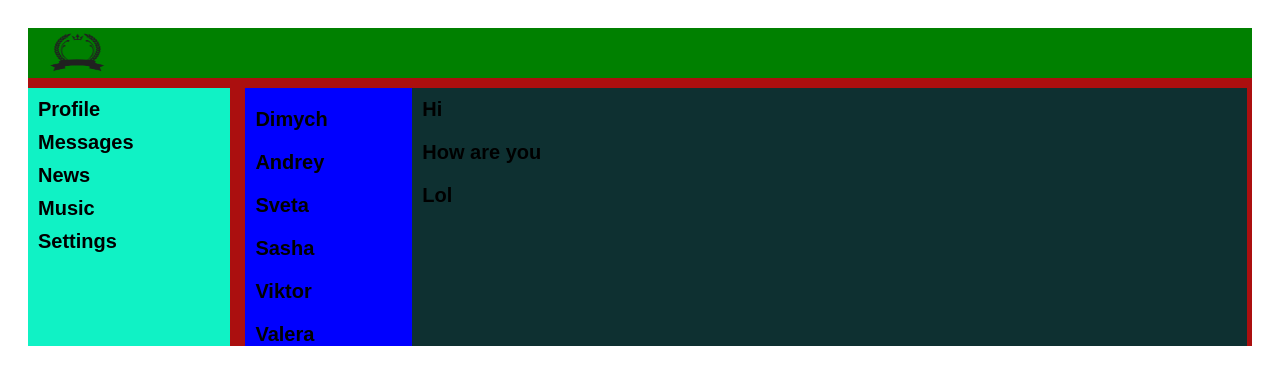
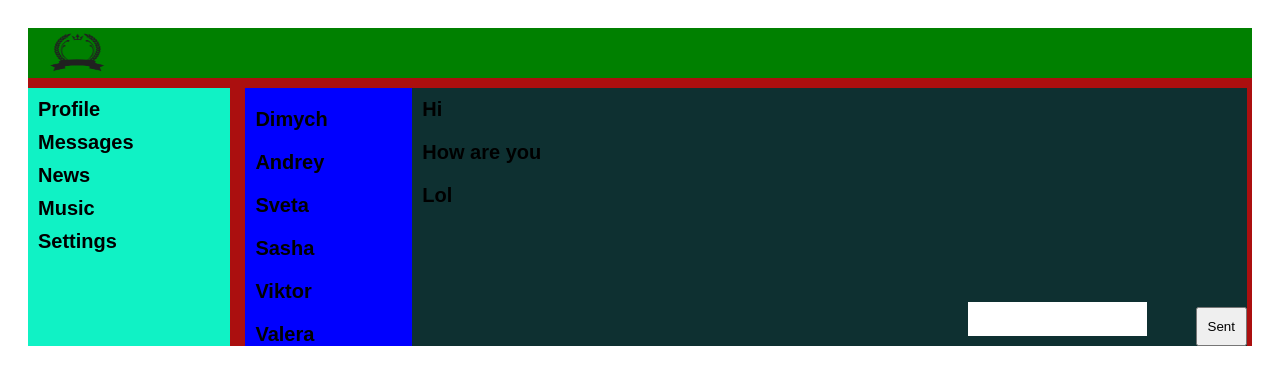
Before and after one commit to Askeladd04/ReactProject, a React (Create React App) app: page /dialogs in a window 1280 px wide. Shown: the top 384 px of the page. Built offline with nearby package versions, Linux system fonts and the light colour scheme.

Commit message:
Dobaleniya Reducer and Dispatch

```diff
--- a/src/App.js
+++ b/src/App.js
@@ -17,8 +17,8 @@ const App = (props) => {
         <Nav />
         <div className='app_wrapper_content'>
         <Routes>
-            <Route path='/content' element={<Content posts={props.store.getState().posts} addPost={props.store.addPost.bind(props.store)} newPost={props.store.getState().newPost} updateNewPost={props.store.updateNewPost.bind(props.store)} />} />
-          <Route path='/dialogs' element={<Dialogs userData={props.store.getState().userData} usersMessage={props.store.getState().usersMessage} />} />
+            <Route path='/content' element={<Content posts={props.store.getState().posts} dispatch={props.store.dispatch.bind(props.store)} newPost={props.store.getState().newPost}  />} />
+            <Route path='/dialogs' element={<Dialogs userData={props.store.getState().userData} usersMessage={props.store.getState().usersMessage} dispatch={props.store.dispatch.bind(props.store)} newMessage={props.store.getState().newMessage} />} />
         </Routes>
         </div>
         </div>
--- a/src/components/MainContent/Dialogs/Dialogs.jsx
+++ b/src/components/MainContent/Dialogs/Dialogs.jsx
@@ -2,19 +2,29 @@ import React from "react";
 import cls from'./Dialogs.module.css'
 import Dialog from "./dialog";
 import Message from "./Message";
-let dialogEl;
-let messageEl;
+import { updateMessageActionCreator,addNewMessageActionCreater } from "../../../redux/MainContentReducer";
+
 
 function Dialogs(props) {
-   dialogEl = props.userData ? props.userData.map(d => <Dialog name={d.name} id={d.id} />) :  console.log("Kod Oshibki")
-   messageEl = props.usersMessage ? props.usersMessage.map(m => <Message message={m.message} />): console.log("Kod Oshibki")
+  const addMes = () => {
+    props.dispatch(addNewMessageActionCreater())
+  }
+  const updateStateMessage = (e) => {
+    let text = e.target.value
+    props.dispatch(updateMessageActionCreator(text))
+  }
+   let dialogEl = props.userData ? props.userData.map(d => <Dialog name={d.name} id={d.id} />) :  console.log("Kod Oshibki")
+   let messageEl = props.usersMessage ? props.usersMessage.map(m => <Message message={m.message} />): console.log("Kod Oshibki")
   return (
     <div className={cls.dialogs}>
       <div className={cls.dialog_items}>{dialogEl}
       </div>
-      <div className={cls.messages}>{messageEl}
+      <div className={cls.messages}>
+        {messageEl}
+        <textarea onChange={updateStateMessage}className={cls.forMessage} type="text" value={props.newMessage} />
+        <button onClick={addMes} className={cls.sentBtn}>Sent</button>
       </div>
-     </div>
+      </div>
   )
 }
 
--- a/src/components/MainContent/Dialogs/Dialogs.module.css
+++ b/src/components/MainContent/Dialogs/Dialogs.module.css
@@ -1,6 +1,8 @@
 .dialogs{
+  position: relative;;
   display: grid;
   grid-template-columns: 2fr 10fr;
+  grid-template-rows: 1fr;
   height: 100%;
 }
 
@@ -13,6 +15,7 @@
 
 
 .messages{
+  max-width: 1fr;
   background-color:rgb(14, 48, 49)  ;
   height: 100%;
 }
@@ -20,3 +23,24 @@
 .message{
   padding: 10px;
 }
+
+.forMessage{
+  position:absolute;
+  bottom: 10px;
+  right: 100px;
+  resize: none;
+  place-content: none;
+  border: none;
+  transition-duration: 500ms;
+}
+.forMessage:focus{
+  width: 70%;
+  font-size: 25px;
+}
+
+.sentBtn{
+  position: absolute;
+  right: 0;
+  bottom: 0;
+  padding: 10px;
+}
--- a/src/components/MainContent/Dialogs/dialog.jsx
+++ b/src/components/MainContent/Dialogs/dialog.jsx
@@ -6,7 +6,7 @@ import cls from './Dialogs.module.css'
 const Dialog = (props) => {
   let path = "/dialogs/" + props.id;
   return (
-  <div className={cls.dialog}><NavLink to={path}>{ props.name }</NavLink></div>
+        <div className={cls.dialog}><NavLink to={path} >{props.name}</NavLink></div>
   )
 }
 
--- a/src/components/MainContent/MainContent.jsx
+++ b/src/components/MainContent/MainContent.jsx
@@ -1,20 +1,22 @@
 import React from 'react';
 import cls from './MainContent.module.css';
 import Post from './myPost/myPosts';
-
+import { addPostActionCreator,updatePostActionCreator } from '../../redux/DialogsReducer';
 
 
 
 function Content(props) {
+
+
+
   let post = props.posts ? props.posts.map(post => <Post name={post.name} message={post.message} deletePost={props.deletePost} />) : console.log("KOd")
-  let forcom = React.createRef();
-  let AddPos = () => {
-    let text = forcom.current.value;
-    props.addPost(text)
+
+  let addPost = () => {
+    props.dispatch(addPostActionCreator())
   }
-  let changePost = () => {
-    let text = forcom.current.value;
-    props.updateNewPost(text);
+  let changePost = (e) => {
+    let text = e.target.value
+    props.dispatch(updatePostActionCreator(text));
     console.log(props.newPost)
  }
   return (
@@ -23,8 +25,8 @@ function Content(props) {
             <img src='/166501-mikael_gustafsson_malenkaya_pamyat-oblako-rastenie-atmosfera-voda-7680x4320.jpg' alt='#1' />
           </div>
       <div className={`${cls.item} ${cls.active}`}> avatarka + description</div>
-      <textarea ref={forcom} type="text" placeholder='For Comments' className={cls.for_comment} value={props.newPost} onChange={changePost} />
-      <button onClick={AddPos} type='button' className={cls.btnComm}>Add</button>
+      <textarea type="text" placeholder='For Comments' className={cls.for_comment} value={props.newPost} onChange={changePost} />
+      <button onClick={addPost} type='button' className={cls.btnComm}>Add</button>
         {post}
         </div>
   )
--- a/src/index.js
+++ b/src/index.js
@@ -2,16 +2,14 @@ import React from "react";
 import ReactDOM from 'react-dom/client';
 import './index.css';
 import App from './App';
-import {store} from './state'
+import {store} from './redux/state'
 import reportWebVitals from './reportWebVitals';
 
 
 const root = ReactDOM.createRoot(document.getElementById('root'));
  let rerenderEntireTree = () => {
 root.render(
-  <React.StrictMode>
     <App store={store} />
-  </React.StrictMode>
 );
 }
 rerenderEntireTree();
--- /dev/null
+++ b/src/redux/DialogsReducer.js
@@ -0,0 +1,22 @@
+export const addPostActionCreator = () => ({ type: 'ADD-NEW-POST' })
+export const updatePostActionCreator = (text) => ({type: 'UPDATE-NEW-POST', message: text})
+
+
+const dialogsReducer = (state, action) => {
+  switch (action.type) {
+    case 'ADD-MESSAGE':
+      let newMessages = {
+        id: 4,
+        message: state.newMessage
+      };
+      state.usersMessage.push(newMessages)
+      state.newMessage = '';
+      return state;
+    case 'UPDATE-NEW-MESSAGE':
+      state.newMessage = action.message;
+      return state;
+    default: return state;
+  }
+}
+
+export default dialogsReducer;
--- /dev/null
+++ b/src/redux/MainContentReducer.js
@@ -0,0 +1,20 @@
+
+export const addNewMessageActionCreater = () => ({ type: 'ADD-MESSAGE' })
+export const updateMessageActionCreator = (text) => ({ type: 'UPDATE-NEW-MESSAGE', message: text })
+const mainContentReducer = (state, action) => {
+  switch (action.type) {
+    case 'ADD-NEW-POST':
+      let newPosts = {
+        name: 'Myrat', message: state.newPost
+      }
+      state.posts.push(newPosts)
+      state.newPost = '';
+      return state;
+    case 'UPDATE-NEW-POST':
+      state.newPost = action.message;
+      return state;
+    default: return state;
+  }
+}
+
+export default mainContentReducer;
--- /dev/null
+++ b/src/redux/SideBarReucer.js
@@ -0,0 +1,3 @@
+const sideBar = (state, action) => {
+  return state;
+}
--- a/src/state.js
+++ b/src/redux/state.js
@@ -1,3 +1,6 @@
+import mainContentReducer from "./MainContentReducer"
+import dialogsReducer from "./DialogsReducer"
+
 
 
 
@@ -20,21 +23,16 @@ export let store = {
       { name: 'Myrat', message: 'HI'},
       { name: 'Andrey' , message: 'How Are you'}
     ],
-    newPost: "Hi Yp"
+    newPost: "Hi Yp",
+    newMessage: ''
   },
   getState() {
     return this._state;
   },
-  addPost(newMessage) {
-    let newPost = {
-      name: 'Myrat', message: newMessage
-    }
-    this.getState().posts.push(newPost)
-    this.rerenderEntireTree();
-    this.getState().newPost = '';
-  },
-  updateNewPost(text) {
-    this.getState().newPost = text;
+
+  dispatch(action) {
+    this._state = mainContentReducer(this._state, action);
+    this._state = dialogsReducer(this._state, action);
     this.rerenderEntireTree();
   },
   _subscribe(observer) {
```
